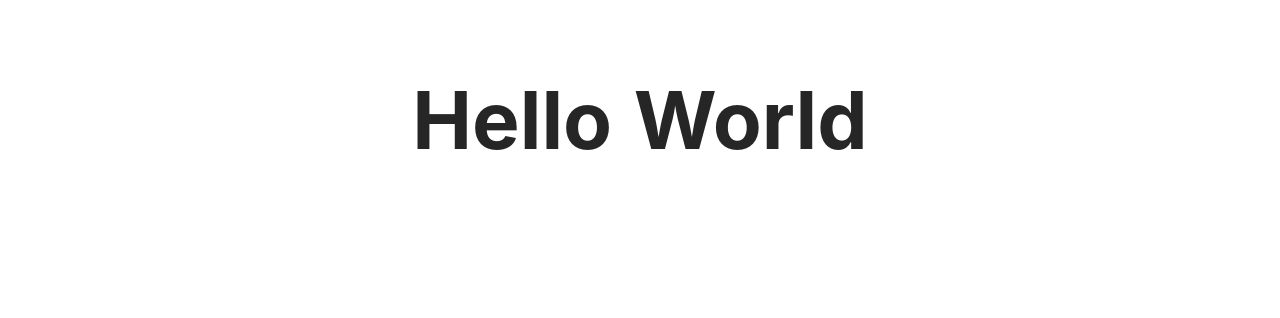
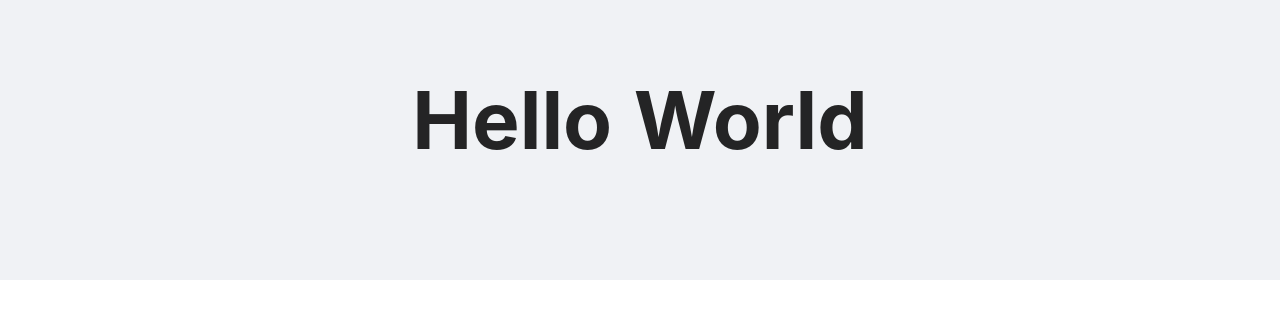
Before and after one commit to Selimology/recipe-website, a Next.js app: page / in a window 1280 px wide. Shown: the top 318 px of the page. Built offline with nearby package versions, Linux system fonts and the light colour scheme.

Commit message:
feat: import layout from antd

```diff
--- a/components/mainLayout/MainLayout.tsx
+++ b/components/mainLayout/MainLayout.tsx
@@ -1,7 +1,9 @@
 import { ThemeProvider } from 'styled-components';
 import { theme } from '../../utils/theme';
 import { GlobalStyles } from '../../utils/globalStyles';
+import { Layout } from 'antd';
 import Head from 'next/head';
+const { Content } = Layout;
 
 const MainHead = ({ title }: { title: string }) => {
   return (
@@ -40,7 +42,9 @@ const MainLayout = ({ children, title }: Props) => {
     <ThemeProvider theme={theme}>
       <MainHead title={title} />
       <GlobalStyles />
-      {children}
+      <Layout>
+        <Content>{children}</Content>
+      </Layout>
     </ThemeProvider>
   );
 };
```
